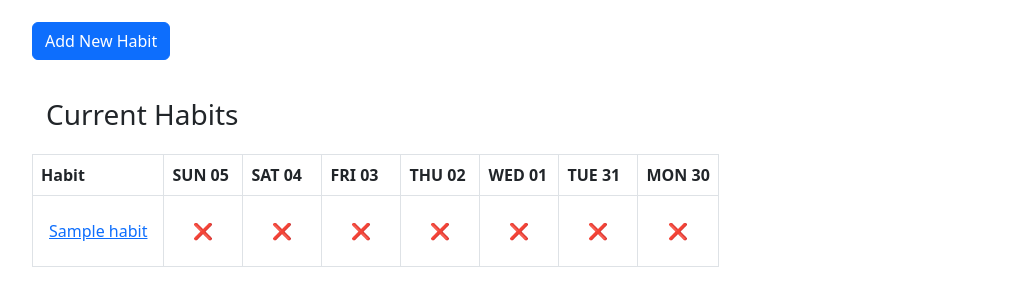
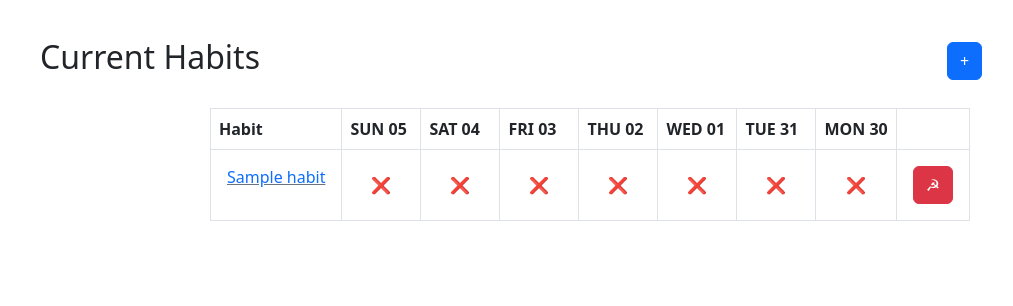
Before and after one commit to sarembot/habit-tracker, a Django app: page /habits in a window 1280 px wide. Shown: the part 58-364 px from the top of the page, without its empty margins (50-1063 px from the left). Run offline with Django 5.2, Linux system fonts and the light colour scheme; a user stored in the database is signed in; tables that the repository leaves empty hold one stand-in row (values such as "Sample post"); some libraries are stand-ins or nearby versions.

Commit message:
Added habit deletion data handling.

```diff
--- a/apps/habits/templates/habits/base.html
+++ b/apps/habits/templates/habits/base.html
@@ -6,13 +6,12 @@
 <head>
     <meta charset="UTF-8">
     <meta name="viewport" content="width=device-width, initial-scale=1.0">
-    <title>Habit Tracker</title>
     {% load bootstrap5 %}
     {% bootstrap_css %}
     {% bootstrap_javascript %}
 
-    <link rel="stylesheet" href="/static/style.css">
     <title>{% block title %}Habit Tracker{% endblock %}</title>
+    <link rel="stylesheet" href="{% static 'style.css' %}">
     <script src="{% static 'script.js' %}"></script>
 </head>
 <body>
@@ -59,17 +58,5 @@
         {% block content %}
         {% endblock %}
     </main>
-    <script>
-        function toggleMark(e, form) {
-            e.preventDefault();
-            const btn = form.querySelector('button');
-            fetch(form.action, {
-                method: 'POST',
-                body: new FormData(form)
-            }).then(() => {
-                btn.textContent = btn.textContent === '✗' ? '✓' : '✗';
-            });
-        }
-        </script>
 </body>
 </html>
--- a/apps/habits/templates/habits/habits.html
+++ b/apps/habits/templates/habits/habits.html
@@ -3,11 +3,15 @@
 
 {% block content %}
 <div class="container page mt-5">
+    <div class="row">
+        <div class="col-8 d-flex justify-content-start align-items-center">
+            <h2 class="p-0">Current Habits</h2>
+        </div>
 
         <!-- Add Habit Button -->
-        <button type="button" class="btn btn-primary mb-4" data-bs-toggle="modal" data-bs-target="#addHabitModal">
-            Add New Habit
-        </button>
+        <div class="p-0 col-4 d-flex justify-content-center align-items-center">
+            <button type="button" class="btn btn-primary" data-bs-toggle="modal" data-bs-target="#addHabitModal">+</button>
+        </div>
 
         <!-- Modal -->
         <div class="modal fade" id="addHabitModal" tabindex="-1" aria-labelledby="addHabitModalLabel" aria-hidden="true">
@@ -27,10 +31,10 @@
                 </div>
             </div>
         </div>
+    </div>
 
     <!-- Habits Dashboard -->
-        <h3>Current Habits</h3>
-
+    <div class="container d-flex justify-content-center align-items-center">
         <table class="border">
 
             <!-- Column Headers -->
@@ -45,8 +49,9 @@
             {% for habit in habits %}
             <tr class="border">
                 <td class="border">
-                    <a href="habits/{{ habit.id }}"> {{ habit.name }}</a>
+                    <p class="p-0 text-left habit-link"><a href="habits/{{ habit.id }}" class="link-underline-secondary" id="habit-link"> {{ habit.name }}</a></p>
                 </td>
+
                 {% for date in dates %}
                 <td class="border text-center">
                     <form method="POST" action="{% url 'completed' %}">
@@ -64,6 +69,12 @@
                     </form>
                 </td>
                 {% endfor %}
+                <td>
+                    <form method="POST" action="{% url 'delete_habit' habit.id %}">
+                        {% csrf_token %}
+                        <button type="submit" class="btn btn-danger">☭</button>
+                    </form>
+                </td>
             </tr>
             {% endfor %}
         </table>
--- a/apps/habits/urls.py
+++ b/apps/habits/urls.py
@@ -14,6 +14,7 @@ urlpatterns = [
     # Habits
     path('habits', views.habits, name="habits"),
     path('habits/<int:habit_id>', views.details, name='details'),
+    path('habits/delete/<int:habit_id>', views.delete_habit, name='delete_habit'),
 
     # Completed Habits
     path('completed', views.completed, name="completed")
--- a/apps/habits/views.py
+++ b/apps/habits/views.py
@@ -5,7 +5,7 @@ from django.contrib.auth import get_user_model
 from django.contrib.auth.decorators import login_required
 from datetime import datetime, timedelta
 from django.utils import timezone
-from django.http import JsonResponse
+from django.http import JsonResponse, Http404
 
 User = get_user_model()
 
@@ -70,7 +70,7 @@ def success(request):
 
 
 # HABITS ---------------------------------------
-
+# Handles habit creation/listing
 @login_required
 def habits(request):
     User = get_user_model()
@@ -138,6 +138,17 @@ def habits(request):
         }
 
     return render(request, 'habits/habits.html', context)
+
+
+# HABIT DELETION -----------------------------------
+def delete_habit(request, habit_id):
+    try:
+        habit = Habit.objects.get(id=habit_id)
+        habit.delete()
+    except Habit.DoesNotExist:
+        raise Http404("Non existant habit.")
+
+    return redirect('habits')
 
 
 # INDIVIDUAL HABITS --------------------------------
--- a/static/style.css
+++ b/static/style.css
@@ -15,3 +15,7 @@
 }
 
 .nav-link, .nav-item, .navbar-nav { padding:0; }
+
+.habit-link {
+   text-decoration: none;
+}
```
Lines whose indentation alone changed are shown as unchanged.
